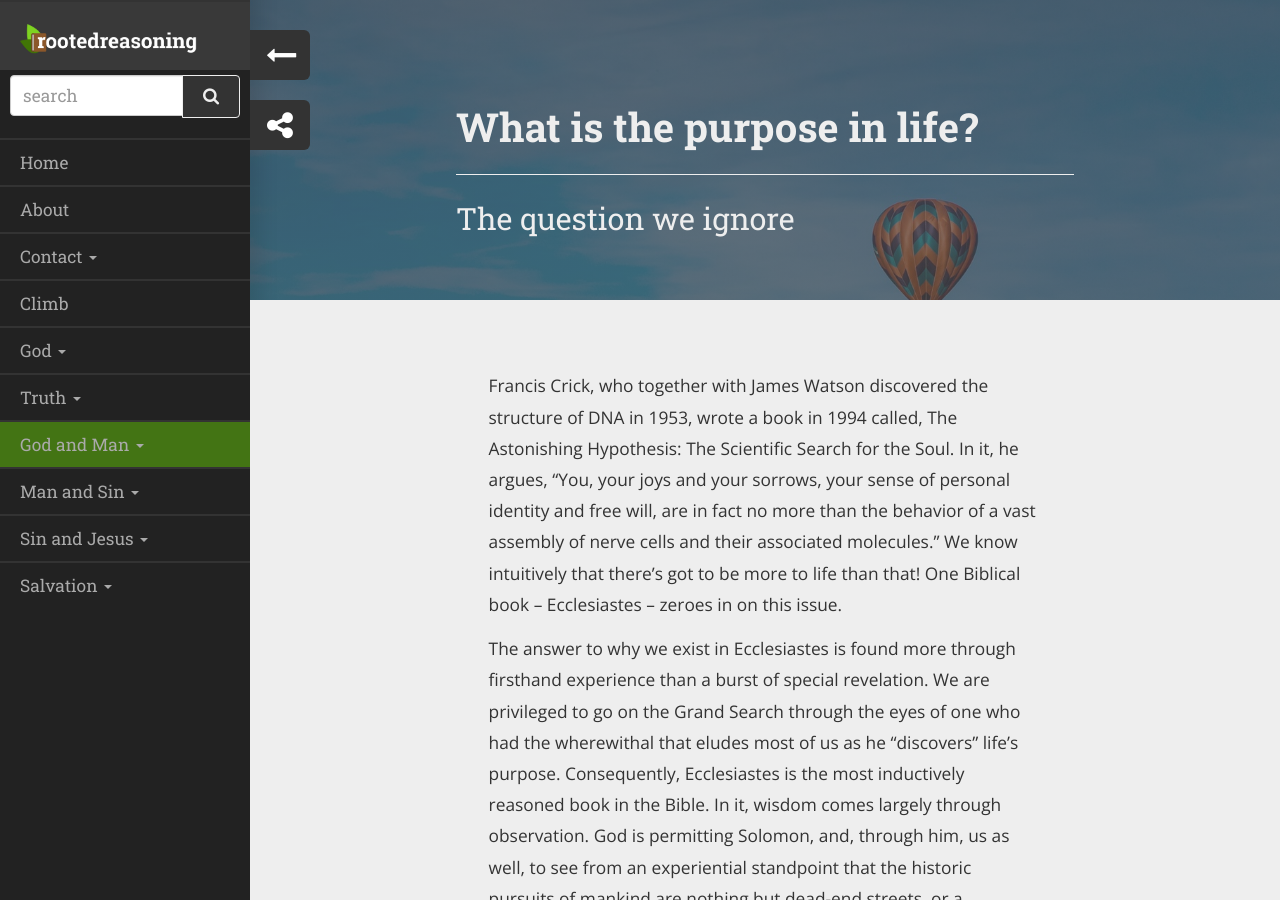
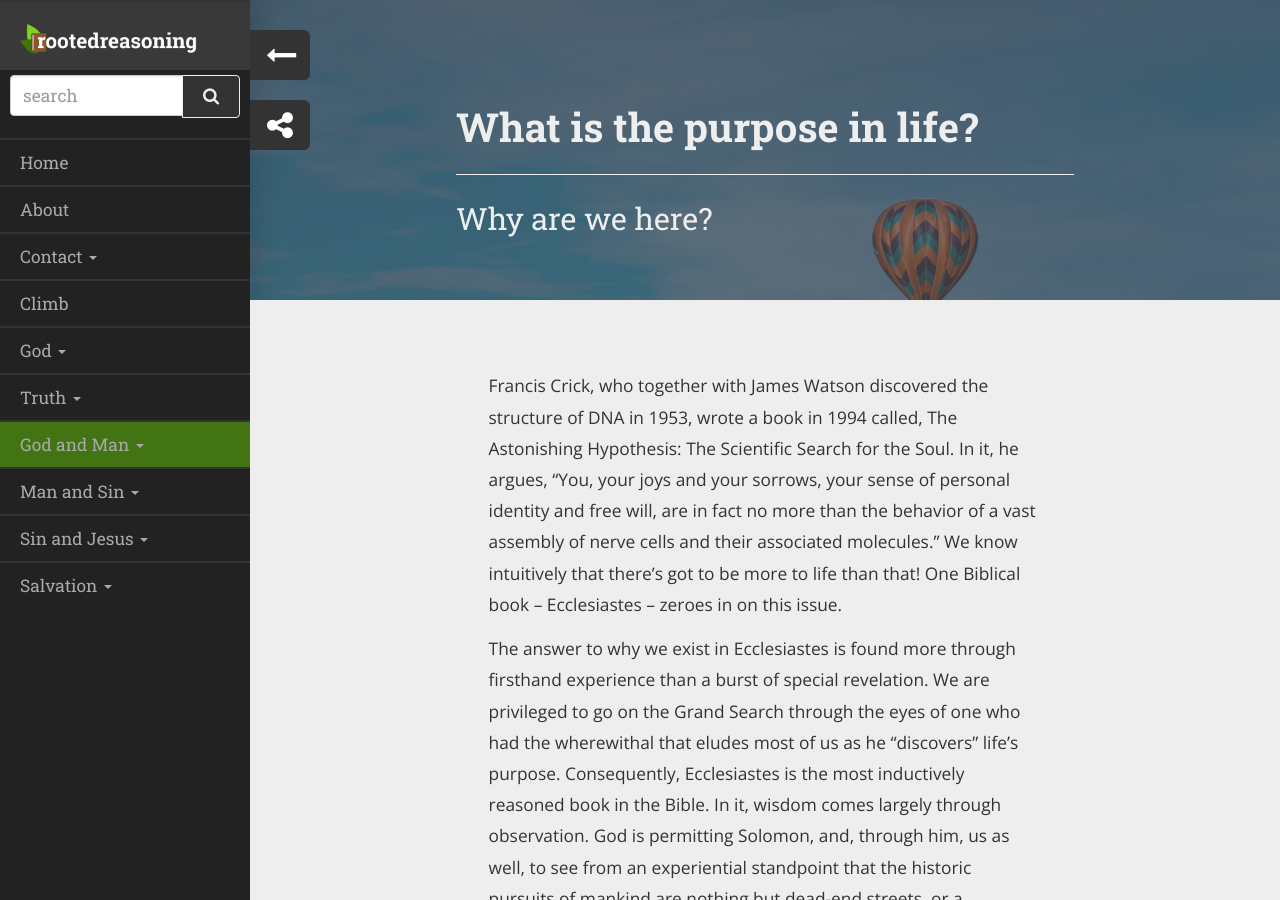
Before and after one commit to byhag/rootedreasoning, a Jekyll site: the page built from _articles/3-God-and-Man/3-what-is-the-purpose-in-life.md, in a window 1280 px wide and 900 px high. Built offline with Jekyll 4.4.1, drawn with Linux system fonts in a browser that asks for light colours.

Commit message:
Update subtitle

```diff
--- a/_articles/3-God-and-Man/3-what-is-the-purpose-in-life.md
+++ b/_articles/3-God-and-Man/3-what-is-the-purpose-in-life.md
@@ -1,7 +1,7 @@
 ---
 layout: article
 title: "What is the purpose in life?"
-subtitle: "The question we ignore"
+subtitle: "Why are we here?"
 bgimage: balloon.jpg
 module: "God and Man"
 permalink: /God-and-Man/what-is-the-purpose-in-life
```
